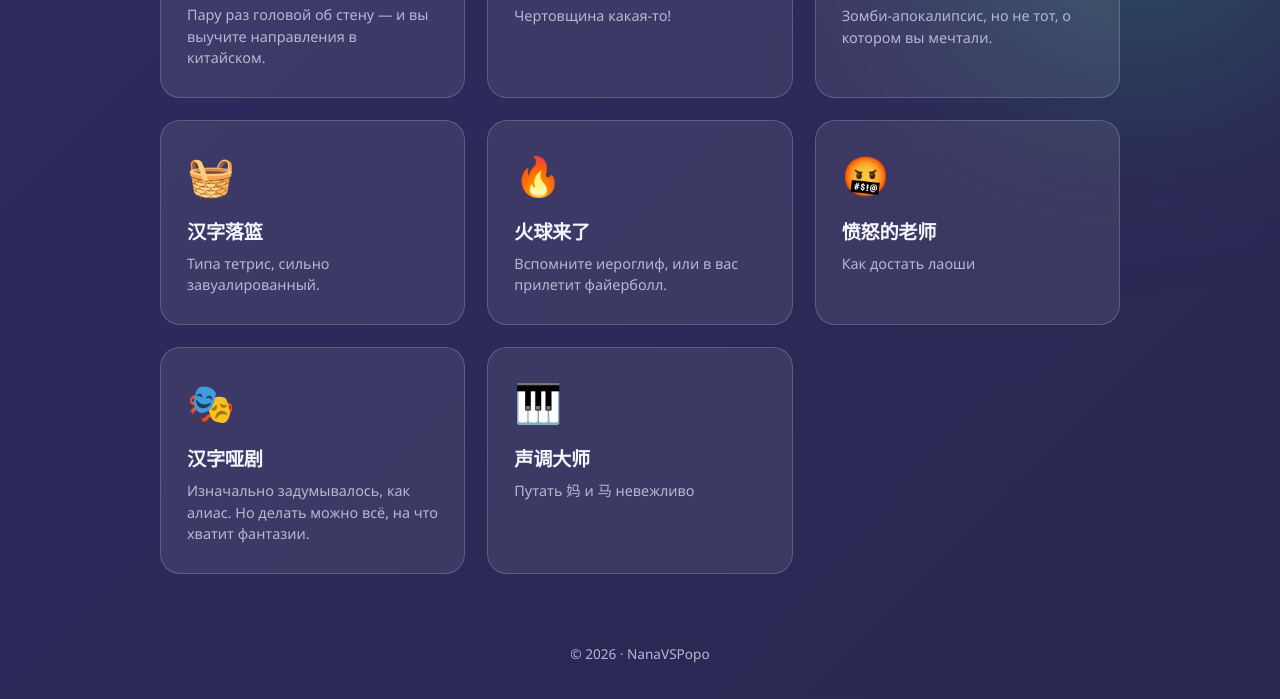
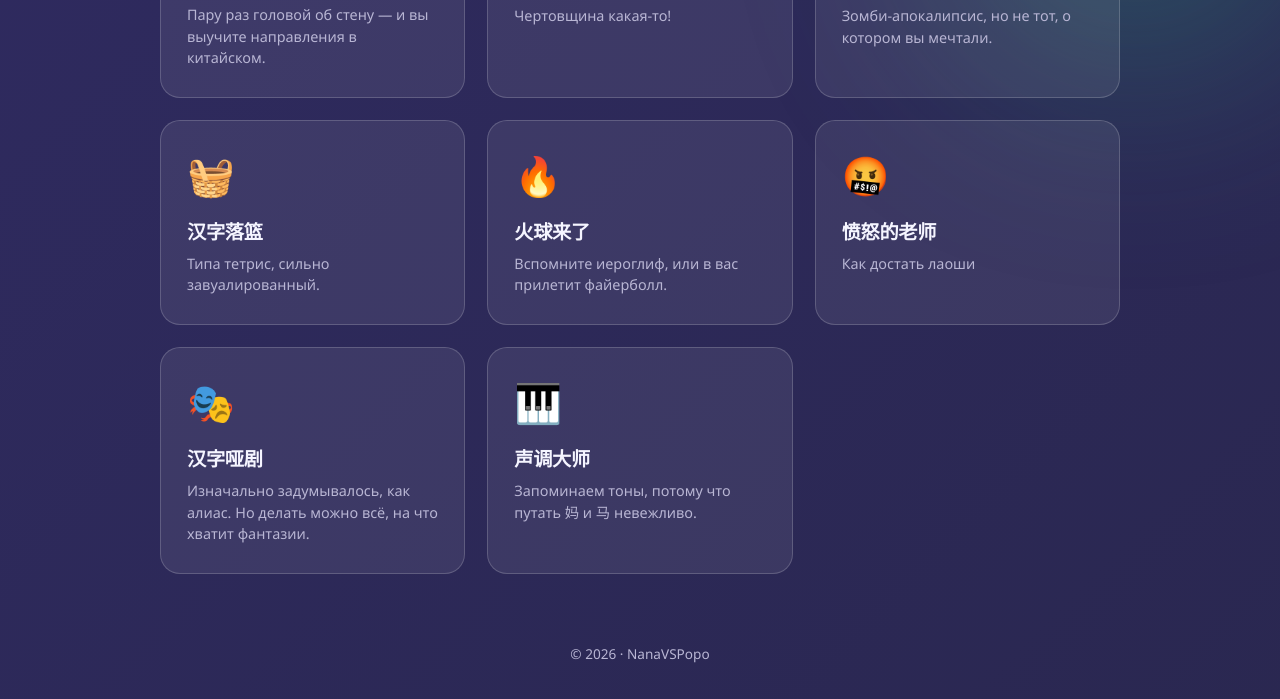
Before and after one commit to PolzaR/learn_chinese, a plain HTML site: page index.html in a window 1280 px wide. Shown: the part 784-1483 px from the top of the page. Drawn offline with Linux system fonts and the light colour scheme.

Commit message:
Update index.html

```diff
--- a/index.html
+++ b/index.html
@@ -339,7 +339,7 @@
           <span class="arrow">→</span>
           <span class="emoji">🎹</span>
           <h3>声调大师</h3>
-          <p>Путать 妈 и 马 невежливо</p>
+          <p>Запоминаем тоны, потому что путать 妈 и 马 невежливо.</p>
         </a>
 
       </div>
```
